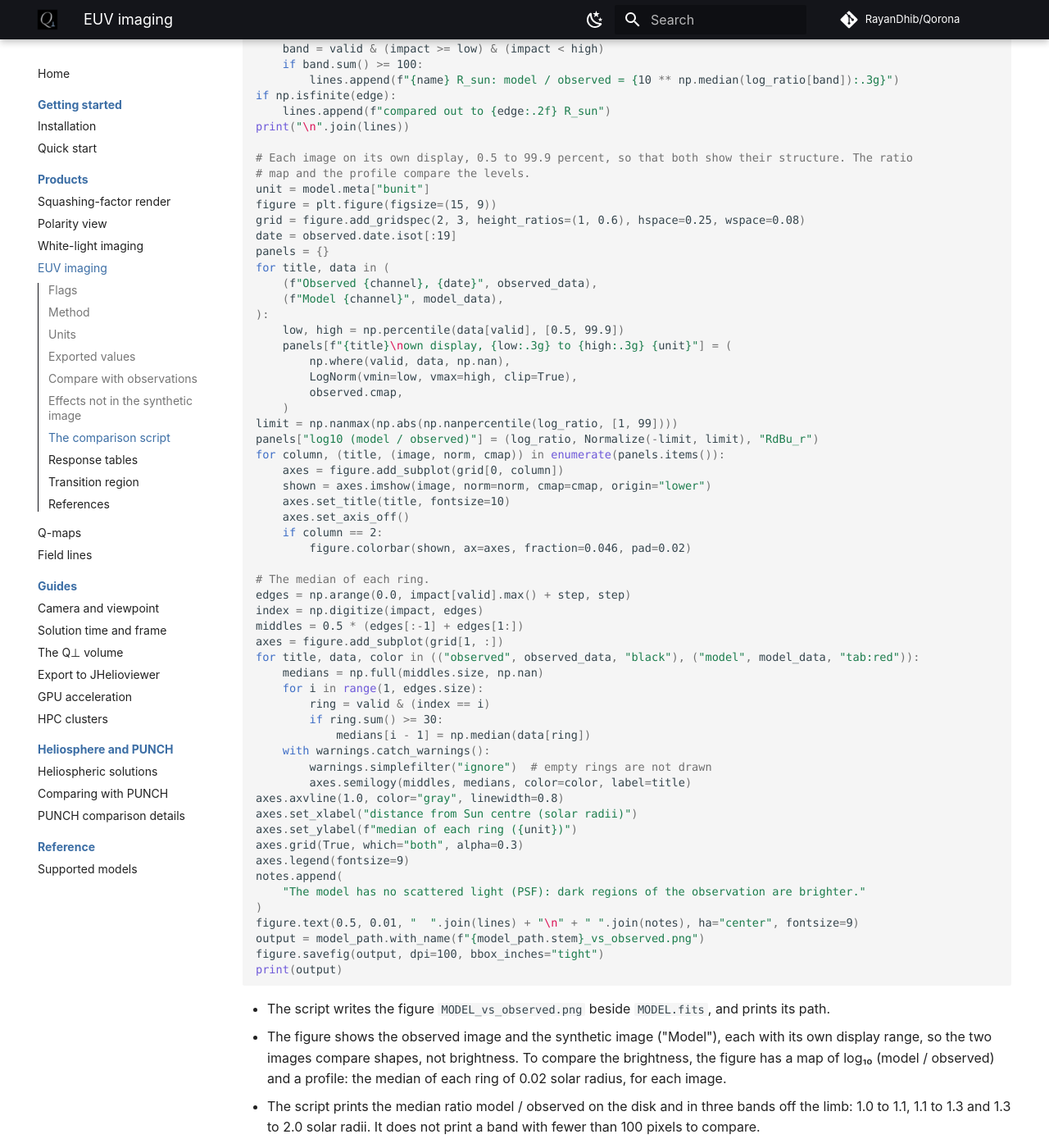
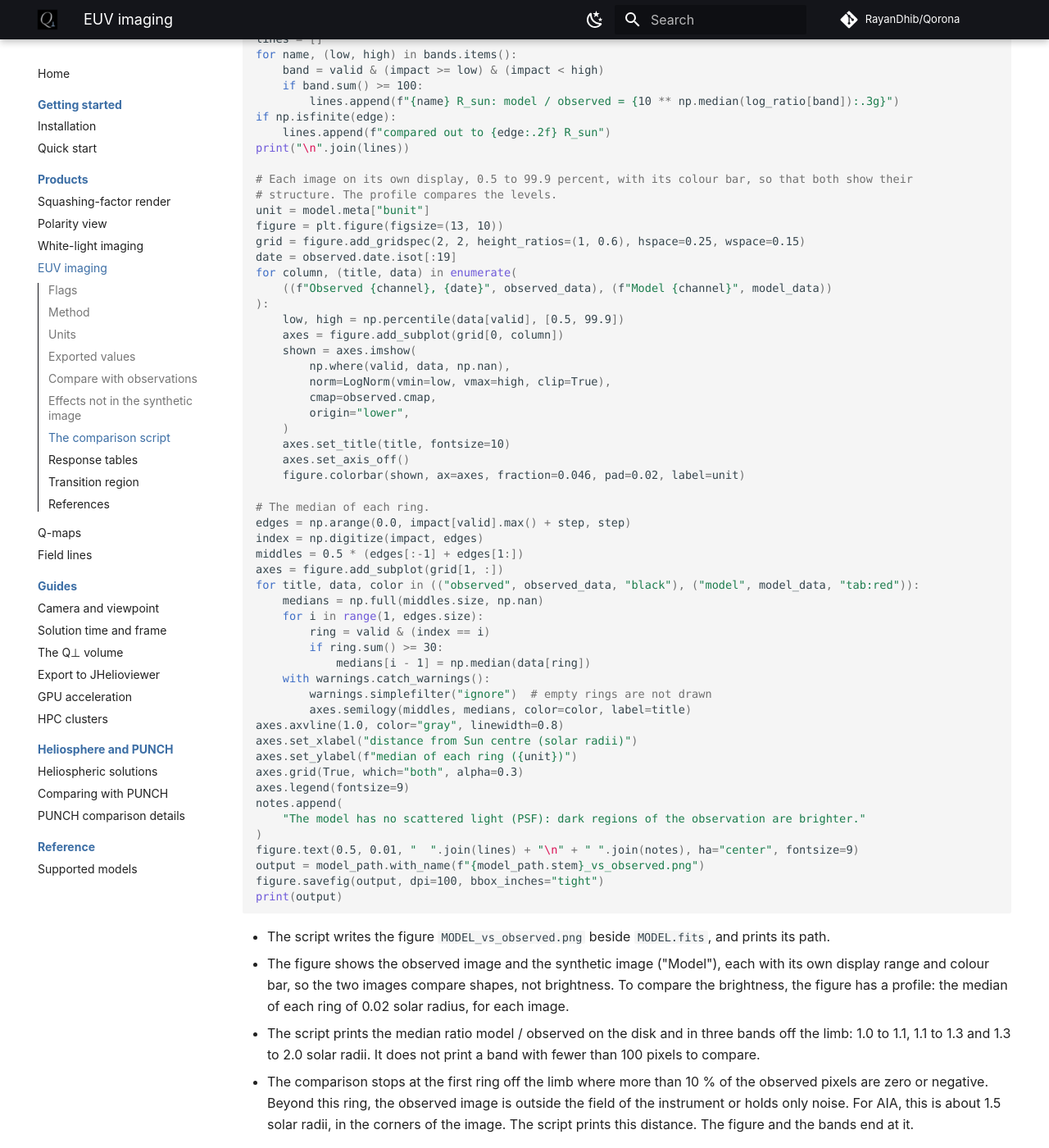
Before and after one commit to RayanDhib/Qorona, an MkDocs documentation site: the page built from docs/products/euv.md, in a window 1280 px wide and 1400 px high, scrolled down 7515 px. Shown: the whole window at 82% size. Built offline with MkDocs 1.6.1 and Material for MkDocs 9.7.7, drawn with Linux system fonts in a browser that asks for light colours; comment, search, counter and statistics services are not loaded; some of the changed text lies outside the part shown.

Commit message:
RD: docs: EUV comparison script update

````diff
--- a/docs/products/euv.md
+++ b/docs/products/euv.md
@@ -193,9 +193,10 @@ instrument records it. It does not include these effects:
 ## The comparison script
 
 Save this script as `compare_euv.py`. It needs the packages that Qorona installs, with sunpy 6.0
-or later. To correct an AIA image for degradation, it also needs `aiapy` (`pip install aiapy`).
-Without `aiapy`, the script does not correct the image, and it says so in the terminal and on
-the figure.
+or later. If `aiapy` is installed (`pip install aiapy`), the script corrects an AIA image for
+degradation by itself. For this, `aiapy` downloads a calibration table, which needs an internet
+connection. Without `aiapy`, the script does not correct the image, and it says so in the
+terminal and on the figure.
 
 ```python
 """Compare a Qorona EUV frame with an observed EUV image.
@@ -206,8 +207,8 @@ MODEL.fits comes from `qorona euv --export fits`. OBSERVED.fits is an image of t
 AIA Level 1, EUVI Level 1 from secchi_prep, or EUI/FSI Level 2. The script puts the observed image
 in the unit of the model for each second, corrects AIA for degradation if aiapy is installed, and
 averages it onto the pixels of the model frame. It writes MODEL_vs_observed.png: the two images,
-each on its own display, the ratio model / observed, and the median of each ring of distance from
-Sun centre. It also prints the median ratio on the disk and in bands off the limb.
+each on its own display with its colour bar, and the median of each ring of distance from Sun
+centre. It also prints the median ratio model / observed on the disk and in bands off the limb.
 """
 
 import sys
@@ -219,7 +220,7 @@ import numpy as np
 import sunpy.map
 from astropy.coordinates import SkyCoord
 from matplotlib import pyplot as plt
-from matplotlib.colors import LogNorm, Normalize
+from matplotlib.colors import LogNorm
 from sunpy.coordinates.screens import SphericalScreen
 
 model_path, observed_path = Path(sys.argv[1]), Path(sys.argv[2])
@@ -246,7 +247,7 @@ if observed.instrument.upper().startswith("AIA"):
     try:
         from aiapy.calibrate import correct_degradation
     except ImportError:
-        notes.append("AIA not corrected for degradation: install aiapy")
+        notes.append("AIA not corrected for degradation: install aiapy.")
         print(f"warning: {notes[-1]}")
     else:
         observed = correct_degradation(observed)
@@ -255,8 +256,8 @@ else:
     observed_unit = str(observed.meta.get("bunit", "")).lower().replace(" ", "")
     if not observed_unit.endswith(("/s", "s-1", "/sec")):
         sys.exit(
-            f"The observed image is in '{observed_unit}', not for each second. Use EUVI Level 1 from "
-            "secchi_prep (photons per second) or EUI/FSI Level 2 (DN/s)."
+            f"The observed image is in '{observed_unit}', not for each second. "
+            "Use EUVI Level 1 from secchi_prep (photons per second) or EUI/FSI Level 2 (DN/s)."
         )
     per_second = observed.data
 observed = sunpy.map.Map(per_second.astype(float), observed.meta)
@@ -303,32 +304,26 @@ if np.isfinite(edge):
     lines.append(f"compared out to {edge:.2f} R_sun")
 print("\n".join(lines))
 
-# Each image on its own display, 0.5 to 99.9 percent, so that both show their structure. The ratio
-# map and the profile compare the levels.
+# Each image on its own display, 0.5 to 99.9 percent, with its colour bar, so that both show their
+# structure. The profile compares the levels.
 unit = model.meta["bunit"]
-figure = plt.figure(figsize=(15, 9))
-grid = figure.add_gridspec(2, 3, height_ratios=(1, 0.6), hspace=0.25, wspace=0.08)
+figure = plt.figure(figsize=(13, 10))
+grid = figure.add_gridspec(2, 2, height_ratios=(1, 0.6), hspace=0.25, wspace=0.15)
 date = observed.date.isot[:19]
-panels = {}
-for title, data in (
-    (f"Observed {channel}, {date}", observed_data),
-    (f"Model {channel}", model_data),
+for column, (title, data) in enumerate(
+    ((f"Observed {channel}, {date}", observed_data), (f"Model {channel}", model_data))
 ):
     low, high = np.percentile(data[valid], [0.5, 99.9])
-    panels[f"{title}\nown display, {low:.3g} to {high:.3g} {unit}"] = (
+    axes = figure.add_subplot(grid[0, column])
+    shown = axes.imshow(
         np.where(valid, data, np.nan),
-        LogNorm(vmin=low, vmax=high, clip=True),
-        observed.cmap,
+        norm=LogNorm(vmin=low, vmax=high, clip=True),
+        cmap=observed.cmap,
+        origin="lower",
     )
-limit = np.nanmax(np.abs(np.nanpercentile(log_ratio, [1, 99])))
-panels["log10 (model / observed)"] = (log_ratio, Normalize(-limit, limit), "RdBu_r")
-for column, (title, (image, norm, cmap)) in enumerate(panels.items()):
-    axes = figure.add_subplot(grid[0, column])
-    shown = axes.imshow(image, norm=norm, cmap=cmap, origin="lower")
     axes.set_title(title, fontsize=10)
     axes.set_axis_off()
-    if column == 2:
-        figure.colorbar(shown, ax=axes, fraction=0.046, pad=0.02)
+    figure.colorbar(shown, ax=axes, fraction=0.046, pad=0.02, label=unit)
 
 # The median of each ring.
 edges = np.arange(0.0, impact[valid].max() + step, step)
@@ -360,9 +355,9 @@ print(output)
 
 - The script writes the figure `MODEL_vs_observed.png` beside `MODEL.fits`, and prints its path.
 - The figure shows the observed image and the synthetic image ("Model"), each with its own display
-  range, so the two images compare shapes, not brightness. To compare the brightness, the
-  figure has a map of log₁₀ (model / observed) and a profile: the median of each ring of 0.02
-  solar radius, for each image.
+  range and colour bar, so the two images compare shapes, not brightness. To compare the
+  brightness, the figure has a profile: the median of each ring of 0.02 solar radius, for each
+  image.
 - The script prints the median ratio model / observed on the disk and in three bands off the
   limb: 1.0 to 1.1, 1.1 to 1.3 and 1.3 to 2.0 solar radii. It does not print a band with fewer
   than 100 pixels to compare.
````
